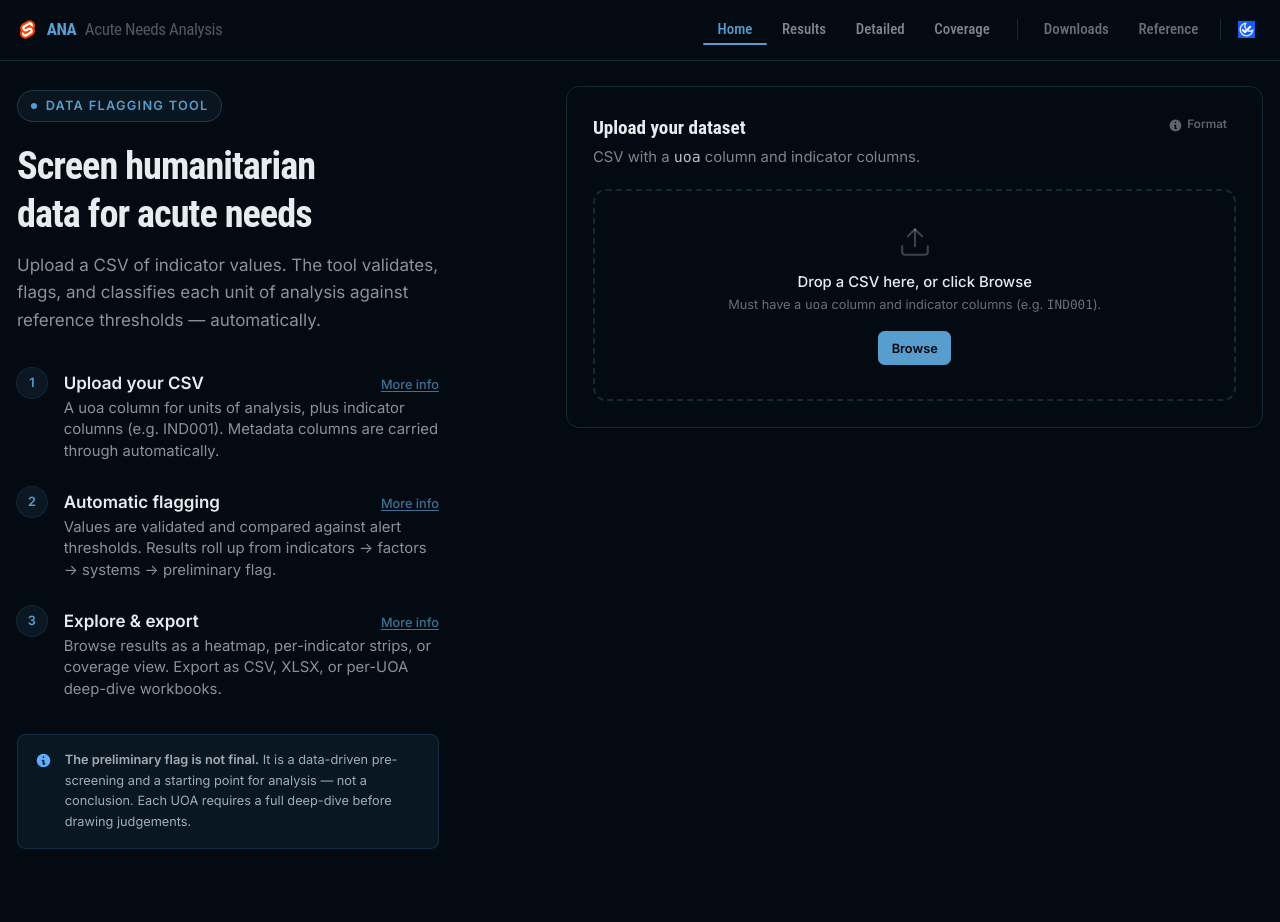
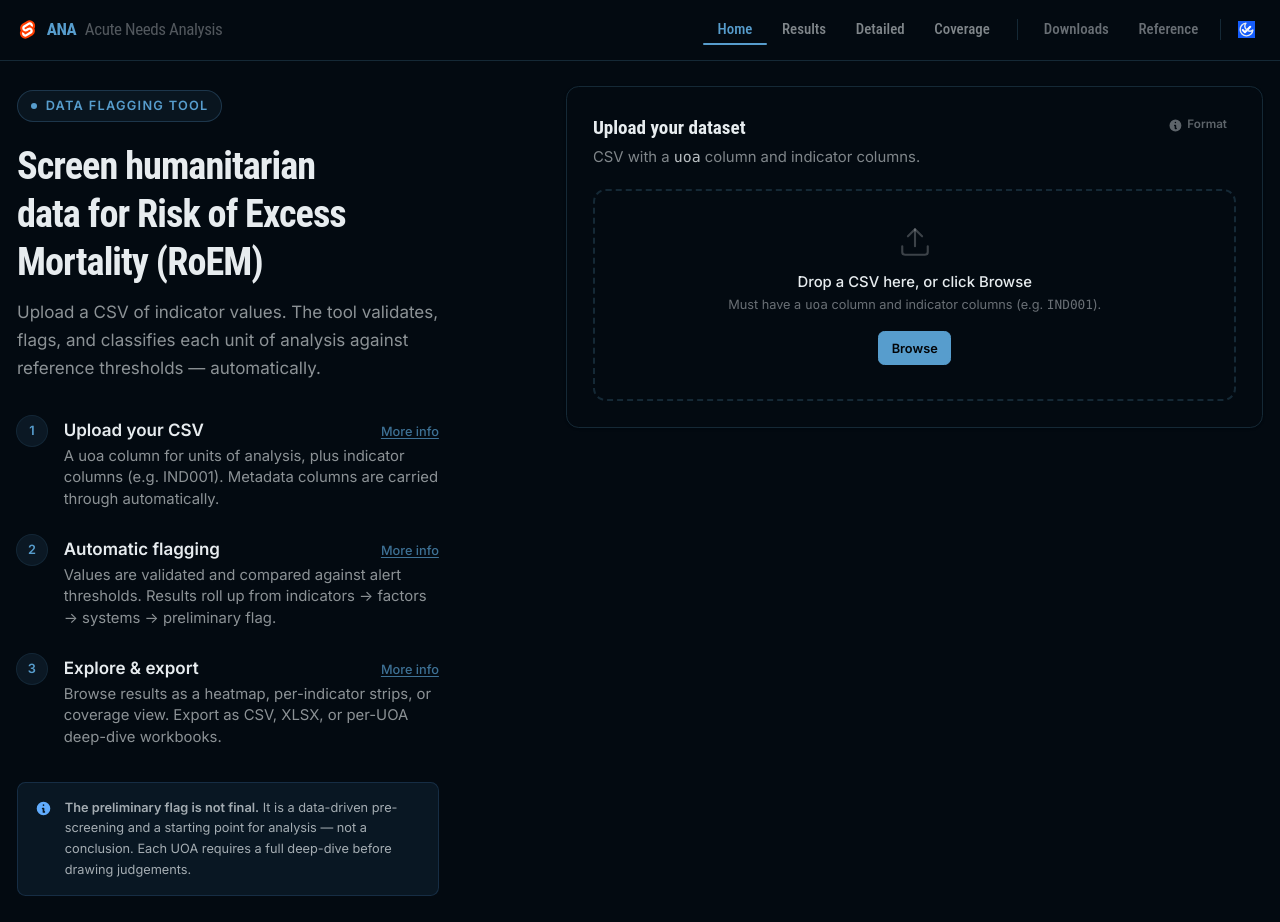
Before and after one commit to gnoblet/ANA_app_svelte, a SvelteKit app: page / in a window 1280 px wide. Before the commit the page ends 874 px from the top, so only its background shows below. Built offline with nearby package versions, Linux system fonts and the light colour scheme; a web font is replaced by a local one.

Commit message:
fix: update headline to reflect accurate terminology for humanitarian data

```diff
--- a/src/routes/+page.svelte
+++ b/src/routes/+page.svelte
@@ -276,7 +276,7 @@
 
 		<!-- Headline -->
 		<h1 class="text-3xl leading-tight font-bold tracking-tight sm:text-4xl">
-			Screen humanitarian<br />data for acute needs
+			Screen humanitarian<br />data for Risk of Excess Mortality (RoEM)
 		</h1>
 		<p class="text-base-content/60 mt-3 leading-relaxed">
 			Upload a CSV of indicator values. The tool validates, flags, and classifies each unit of
```
